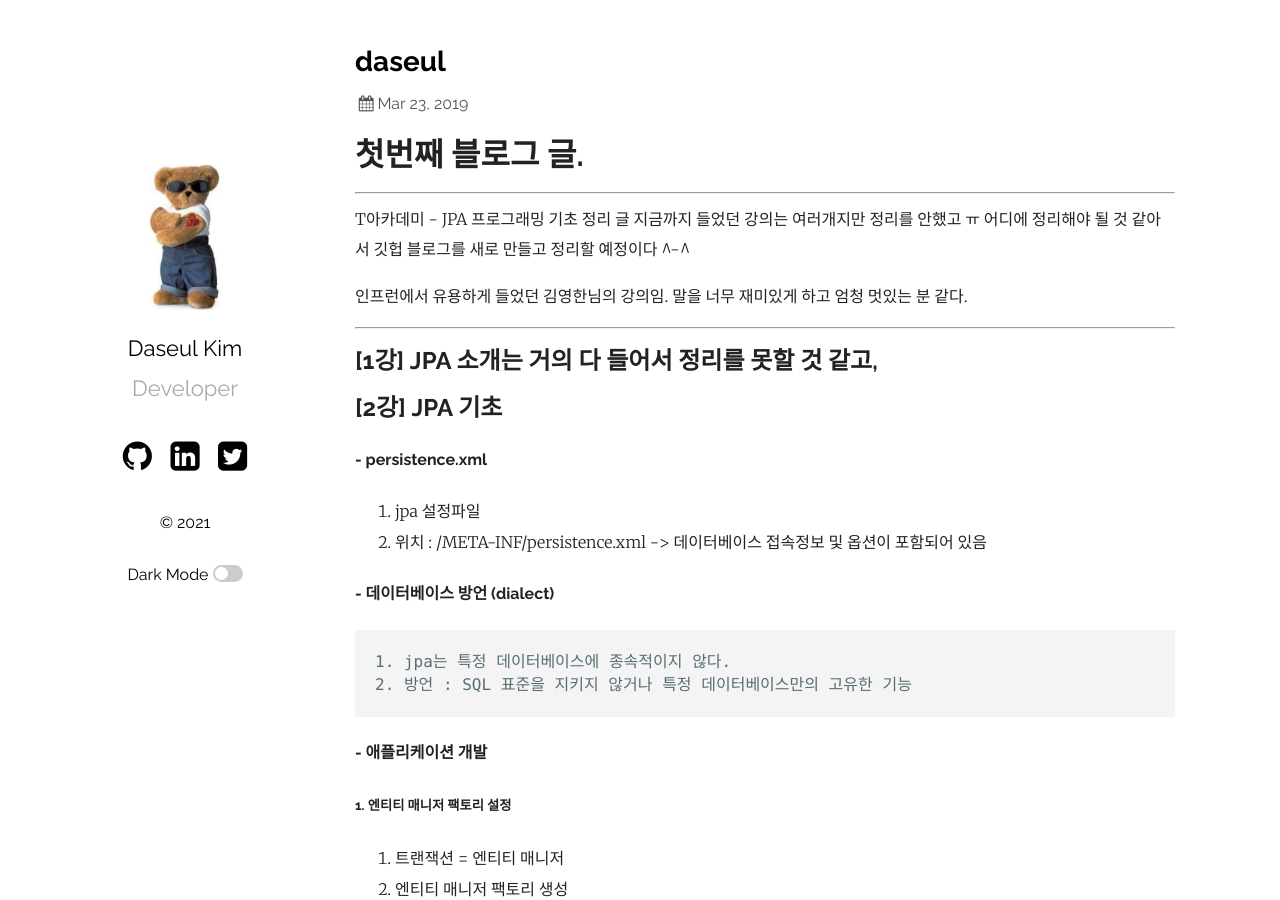
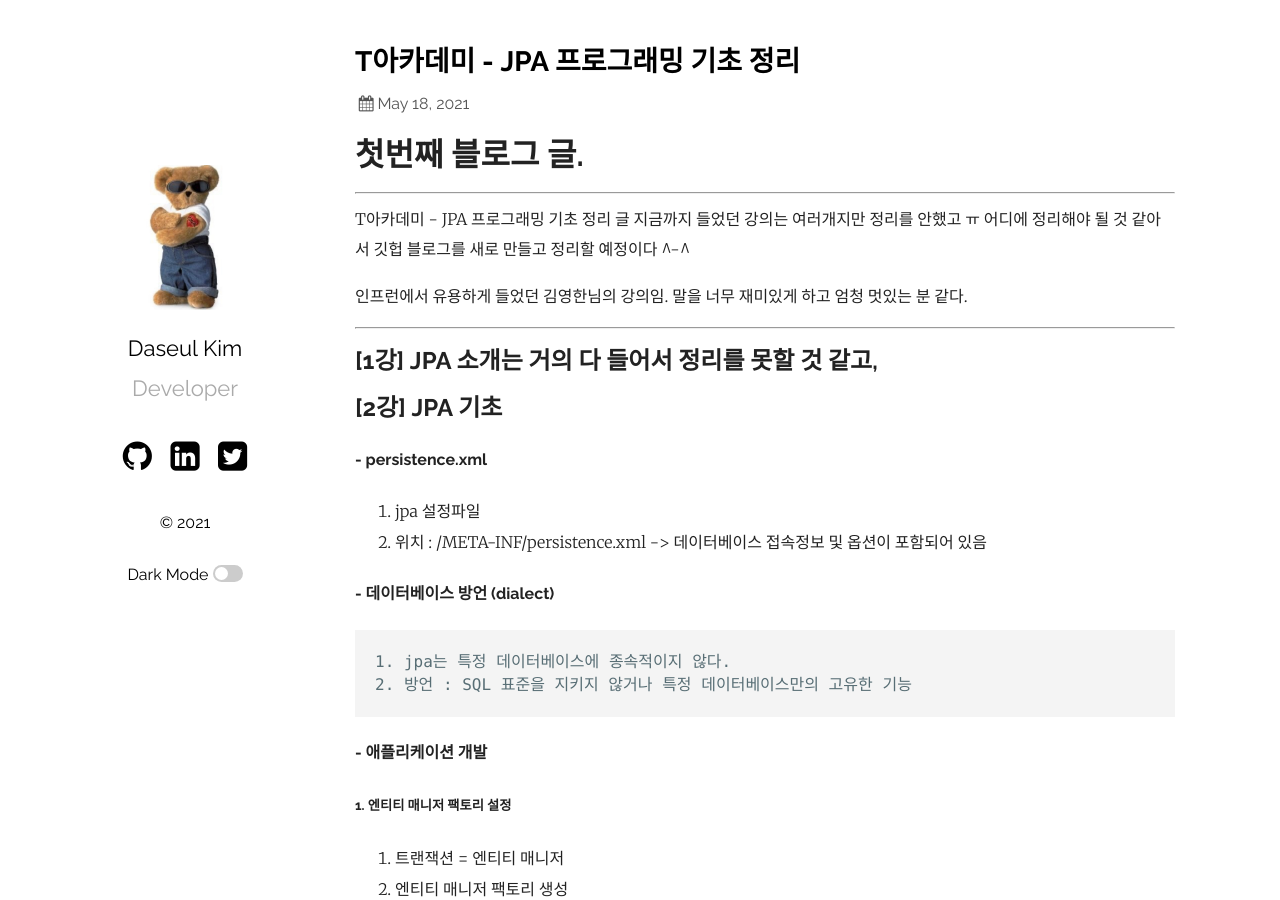
Before and after one commit to das101096/my-blog, a Jekyll site: the page built from _posts/2019-03-23-welcome-to-jekyll.markdown, in a window 1280 px wide and 900 px high. Built offline with Jekyll 4.4.1, drawn with Linux system fonts in a browser that asks for light colours.

Commit message:
init blog

```diff
--- a/_posts/2019-03-23-welcome-to-jekyll.markdown
+++ b/_posts/2019-03-23-welcome-to-jekyll.markdown
@@ -1,7 +1,7 @@
 ---
 layout: post
-title:  "daseul"
-date:   2019-03-23 21:03:36 +0530
+title:  "T아카데미 - JPA 프로그래밍 기초 정리"
+date:   2021-05-18 21:03:36 +0530
 categories:
 ---
 
```
